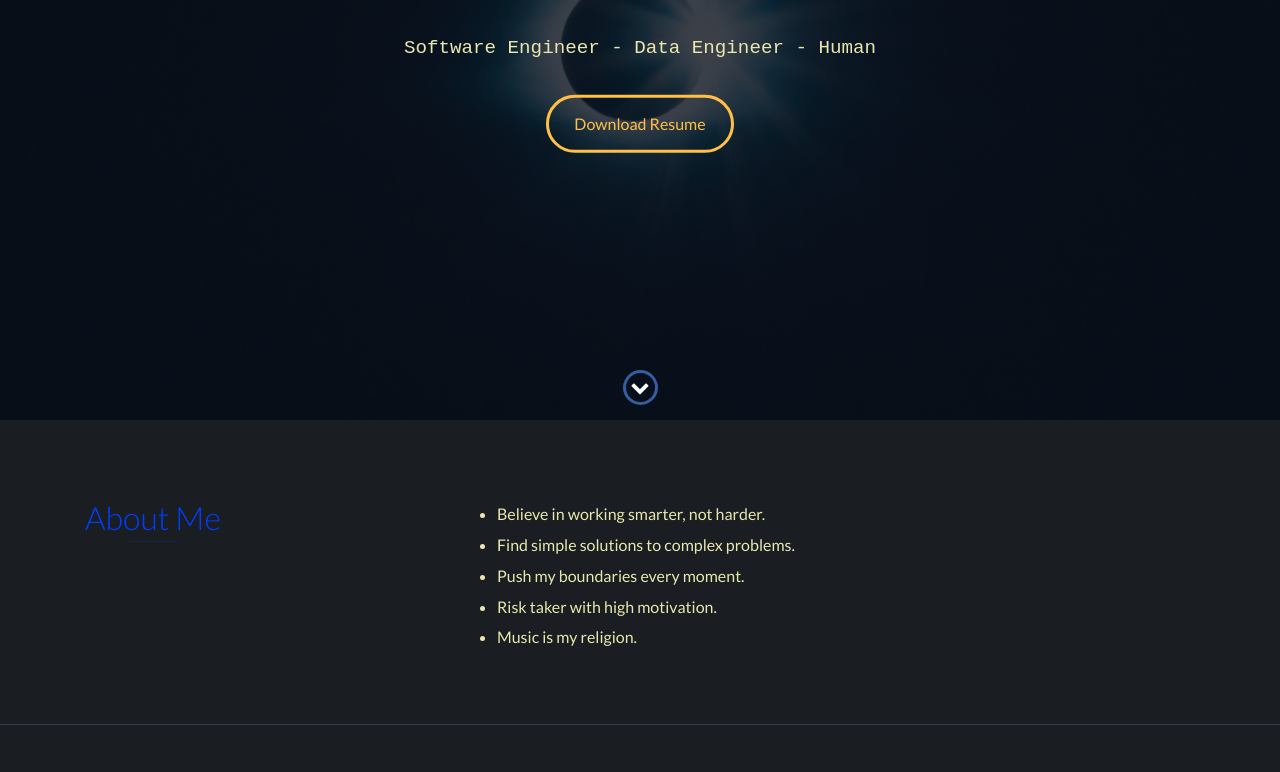
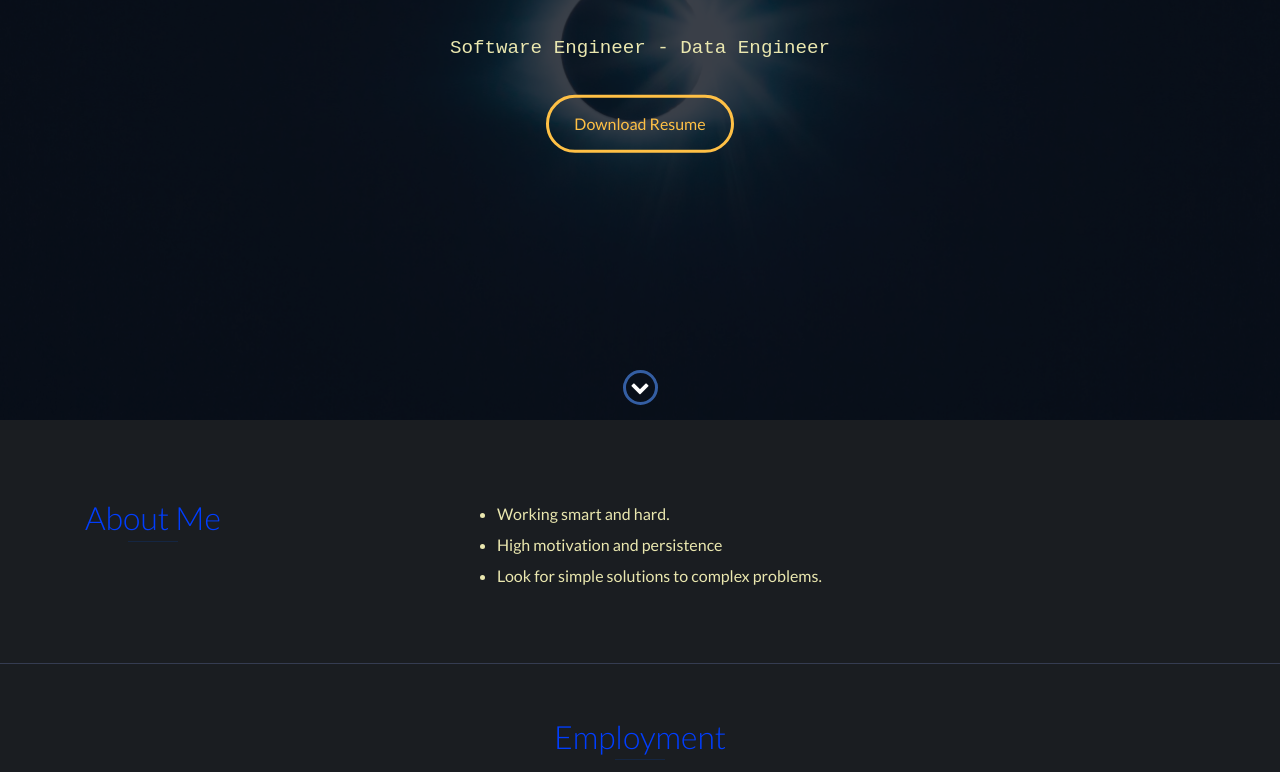
Before and after one commit to ArchyYang/portfolio, a website: page index.html in a window 1280 px wide. Shown: the part 380-1152 px from the top of the page. Drawn offline with nearby package versions, Linux system fonts and the light colour scheme.

Commit message:
update some words

```diff
--- a/index.html
+++ b/index.html
@@ -54,7 +54,7 @@
                 <div class="avatar"></div>
             </div>
             <h1>Yuxuan Yang (Archy)</h1>
-            <h2>Software Engineer - Data Engineer - Human</h2>
+            <h2>Software Engineer - Data Engineer</h2>
             <a href="images/resume-2020.pdf" class="btn-rounded-white">Download Resume</a>
         </div>
         <!-- End #lead-content -->
@@ -78,11 +78,9 @@
                 </div>
                 <div class="col-md-8">
                     <p>
-                       <span>Believe in working smarter, not harder.</span>
-                       <span>Find simple solutions to complex problems.</span>
-                       <span>Push my boundaries every moment.</span>
-                       <span>Risk taker with high motivation.</span>
-                       <span>Music is my religion.</span>
+                       <span>Working smart and hard.</span>
+                       <span>High motivation and persistence</span>
+                       <span>Look for simple solutions to complex problems.</span>
                     </p>
                 </div>
             </div>
```
